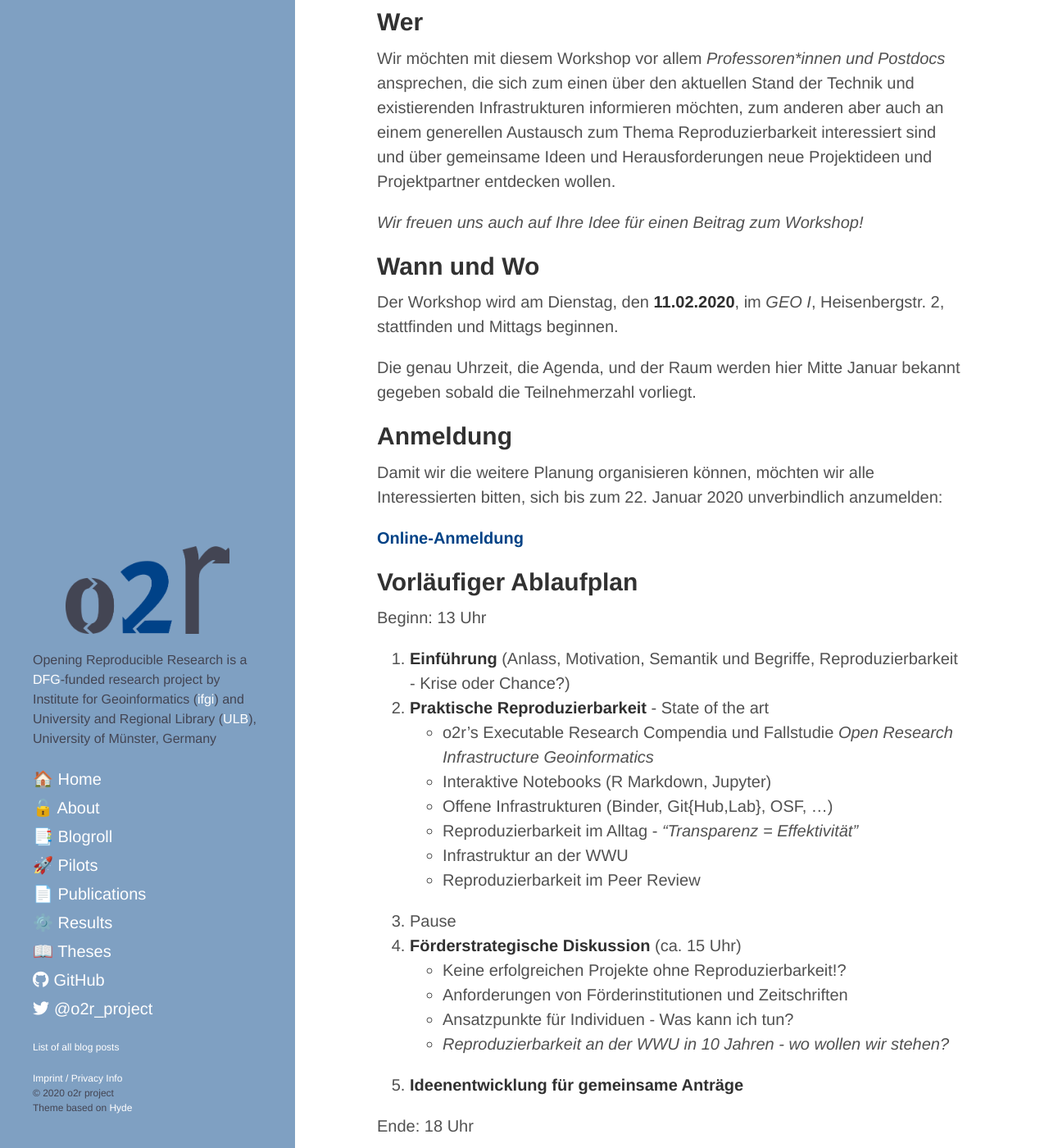
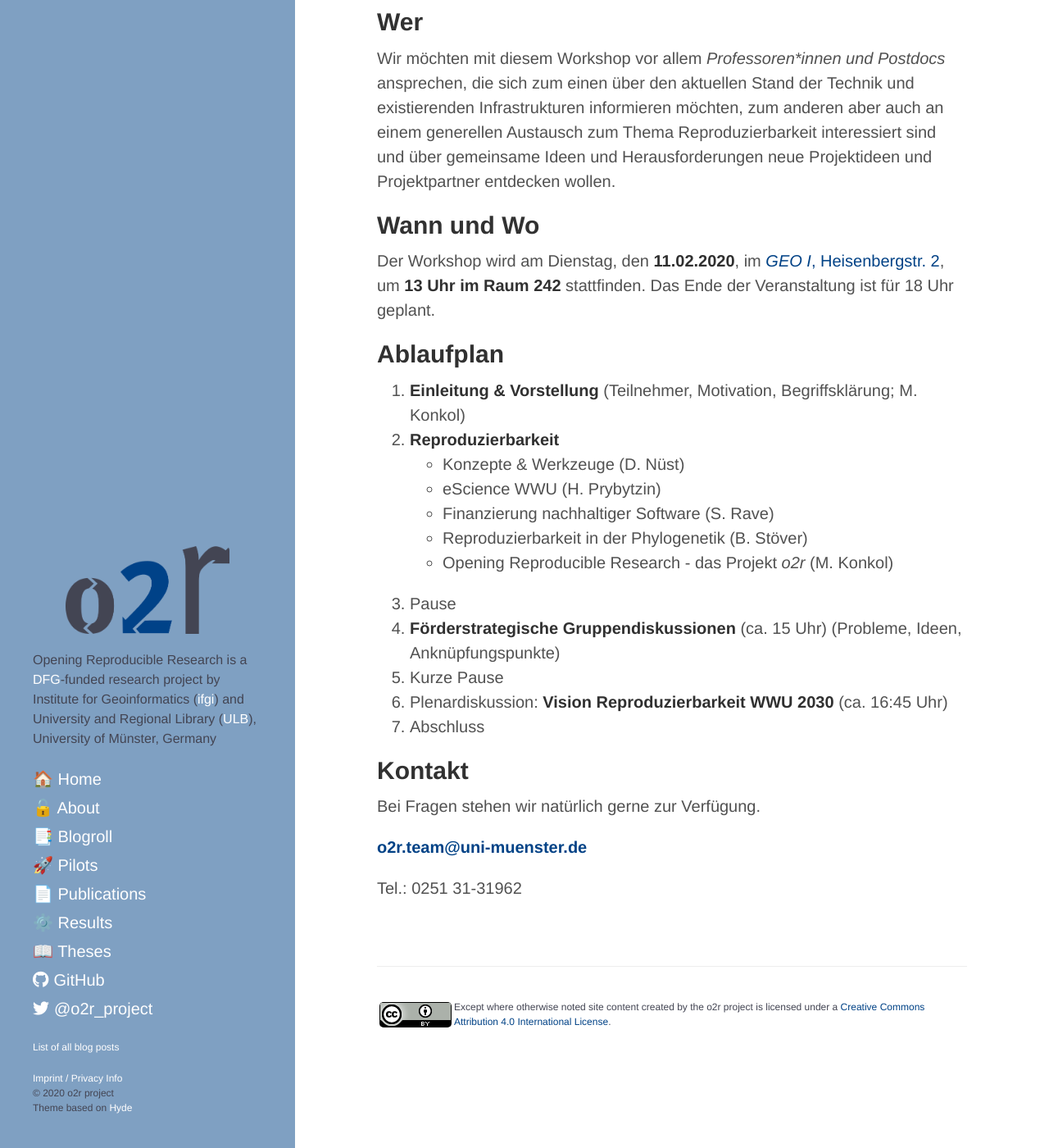
Before and after one commit to o2r-project/o2r-project.github.io, a Jekyll site: the page built from wwu.md, in a window 1280 px wide and 1400 px high, scrolled down 1037 px. Shown: the whole window at 82% size. Built offline with Jekyll 4.4.1, drawn with Linux system fonts in a browser that asks for light colours; nearby versions of some CDN libraries.

Commit message:
update workshop website

```diff
--- a/wwu.md
+++ b/wwu.md
@@ -32,44 +32,32 @@ Unser Wissen und unsere Erfahrungen wollen wir nutzen um die Reproduzierbarkeit
 
 Wir möchten mit diesem Workshop vor allem _Professoren\*innen und Postdocs_ ansprechen, die sich zum einen über den aktuellen Stand der Technik und existierenden Infrastrukturen informieren möchten, zum anderen aber auch an einem generellen Austausch zum Thema Reproduzierbarkeit interessiert sind und über gemeinsame Ideen und Herausforderungen neue Projektideen und Projektpartner entdecken wollen.
 
-_Wir freuen uns auch auf Ihre Idee für einen Beitrag zum Workshop!_
-
 ## Wann und Wo
 
-Der Workshop wird am Dienstag, den **11.02.2020**, im _GEO I_, Heisenbergstr. 2, stattfinden und Mittags beginnen.
+Der Workshop wird am Dienstag, den **11.02.2020**, im [_GEO I_, Heisenbergstr. 2](https://www.openstreetmap.org/way/114602267), um **13 Uhr im Raum 242** stattfinden.
+Das Ende der Veranstaltung ist für 18 Uhr geplant.
 
-Die genau Uhrzeit, die Agenda, und der Raum werden hier Mitte Januar bekannt gegeben sobald die Teilnehmerzahl vorliegt.
+## Ablaufplan
 
-## Anmeldung
-
-Damit wir die weitere Planung organisieren können, möchten wir alle Interessierten bitten, sich bis zum 22. Januar 2020 unverbindlich anzumelden:
-
-[**Online-Anmeldung**](https://terminplaner4.dfn.de/udHaoCTmfBClDscmqixgjwQi/admin)
-
-## Vorläufiger Ablaufplan
-
-Beginn: 13 Uhr
-
-1. **Einführung** (Anlass, Motivation, Semantik und Begriffe, Reproduzierbarkeit - Krise oder Chance?)
-1. **Praktische Reproduzierbarkeit** - State of the art
-  - o2r's Executable Research Compendia und Fallstudie _Open Research Infrastructure Geoinformatics_
-  - Interaktive Notebooks (R Markdown, Jupyter)
-  - Offene Infrastrukturen (Binder, Git{Hub,Lab}, OSF, ...)
-  - Reproduzierbarkeit im Alltag - _"Transparenz = Effektivität"_
-  - Infrastruktur an der WWU
-  - Reproduzierbarkeit im Peer Review
+1. **Einleitung & Vorstellung**
+  (Teilnehmer, Motivation, Begriffsklärung; M. Konkol)
+1. **Reproduzierbarkeit**
+  - Konzepte & Werkzeuge (D. Nüst)
+  - eScience WWU (H. Prybytzin)
+  - Finanzierung nachhaltiger Software (S. Rave)
+  - Reproduzierbarkeit in der Phylogenetik (B. Stöver)
+  - Opening Reproducible Research - das Projekt _o2r_ (M. Konkol)
 1. Pause
-1. **Förderstrategische Diskussion** (ca. 15 Uhr)
-  - Keine erfolgreichen Projekte ohne Reproduzierbarkeit!?
-  - Anforderungen von Förderinstitutionen und Zeitschriften
-  - Ansatzpunkte für Individuen - Was kann ich tun?
-  - _Reproduzierbarkeit an der WWU in 10 Jahren - wo wollen wir stehen?_
-1. **Ideenentwicklung für gemeinsame Anträge**
-
-Ende: 18 Uhr
+1. **Förderstrategische Gruppendiskussionen** (ca. 15 Uhr)
+  (Probleme, Ideen, Anknüpfungspunkte)
+1. Kurze Pause
+1. Plenardiskussion: **Vision Reproduzierbarkeit WWU 2030** (ca. 16:45 Uhr)
+1. Abschluss
 
 ## Kontakt
 
 Bei Fragen stehen wir natürlich gerne zur Verfügung.
 
 **[o2r.team@uni-muenster.de](mailto:o2r.team@uni-muenster.de)**
+
+Tel.: 0251 31-31962
```
